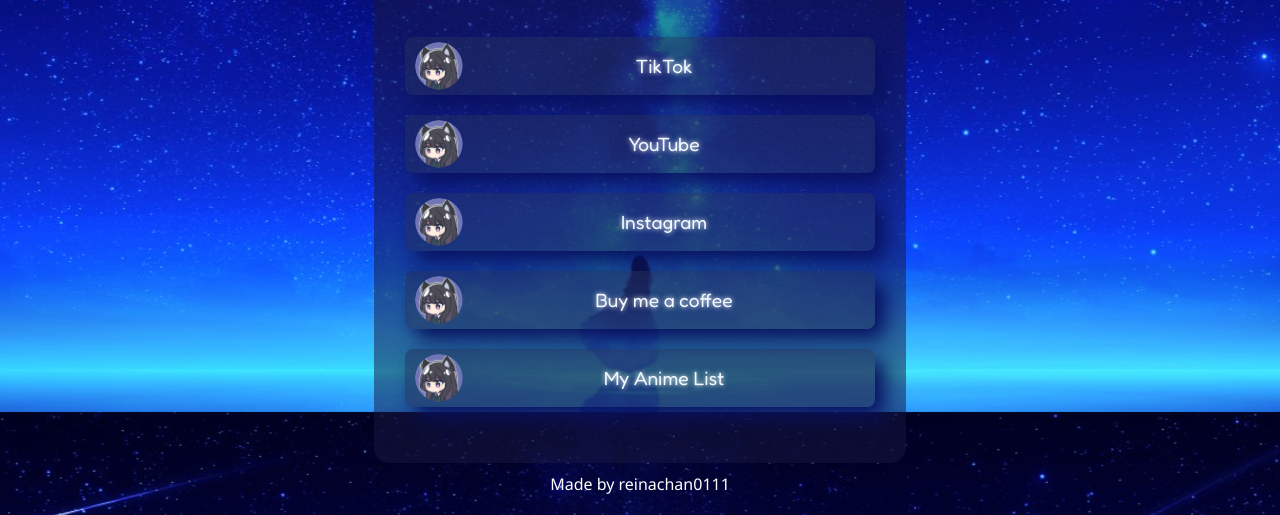
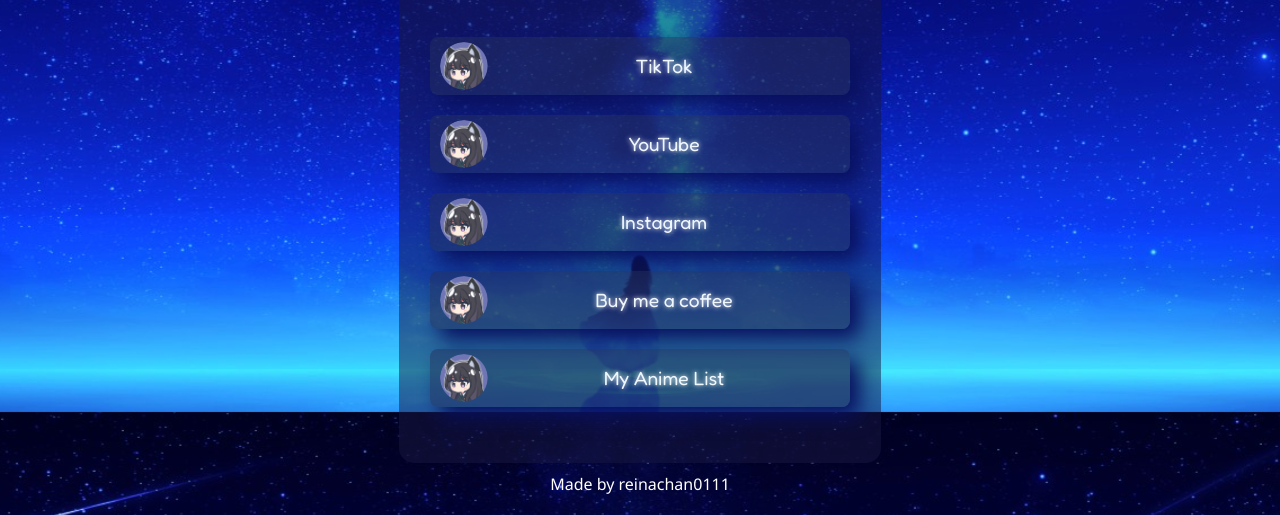
Before and after one commit to quang01112006/ReinaLinks, a plain HTML site: page index.html in a window 1280 px wide. Shown: the part 388-903 px from the top of the page. Drawn offline with Linux system fonts and the light colour scheme; a web font is replaced by a local one.

Commit message:
hello world

```diff
--- a/style.css
+++ b/style.css
@@ -22,7 +22,7 @@
   color: white;
 }
 main {
-  max-width: 500px;
+  max-width: 450px;
   width: 90vw;
   height: auto;
   margin: 10px auto;
@@ -32,7 +32,7 @@
 }
 .img {
   position: relative;
-  width: 100%;
+  width: 90vw;
   max-width: 450px;
   margin: 0 auto;
 }
@@ -90,8 +90,8 @@
   align-items: center;
 }
 .item {
-  max-width: 450px;
-  width: 100%;
+  max-width: 400px;
+  width: 90vw;
   display: flex;
   align-items: center;
   padding: 5px 10px;
```
